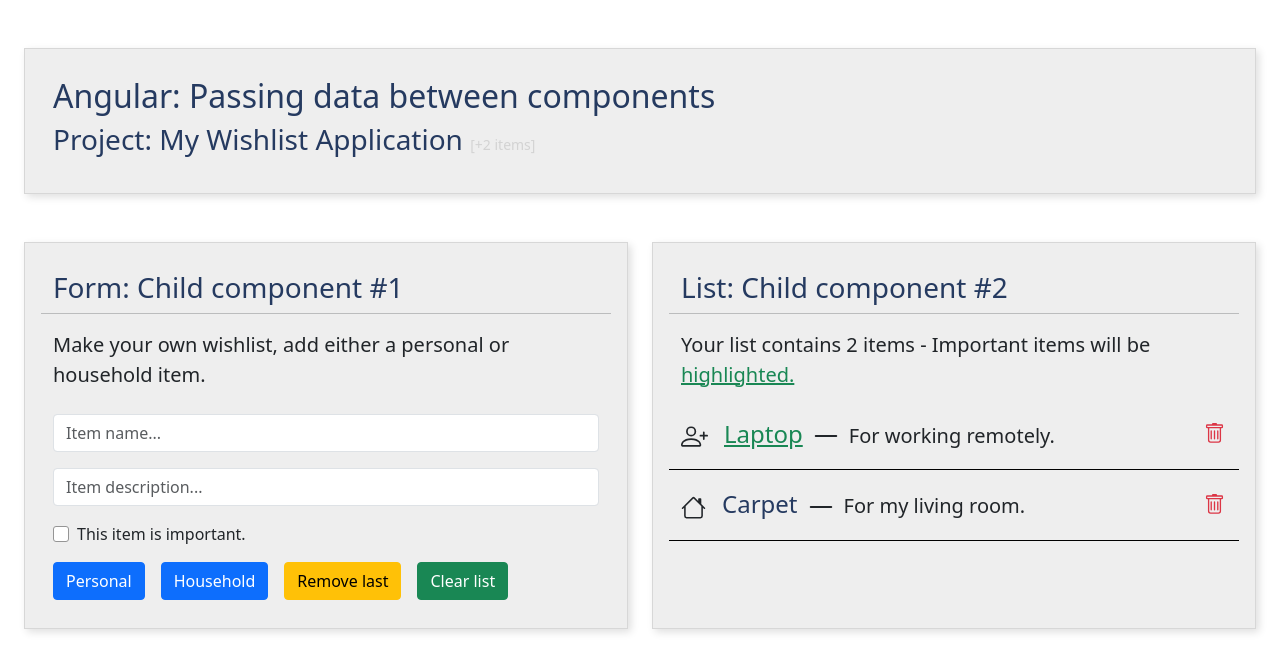
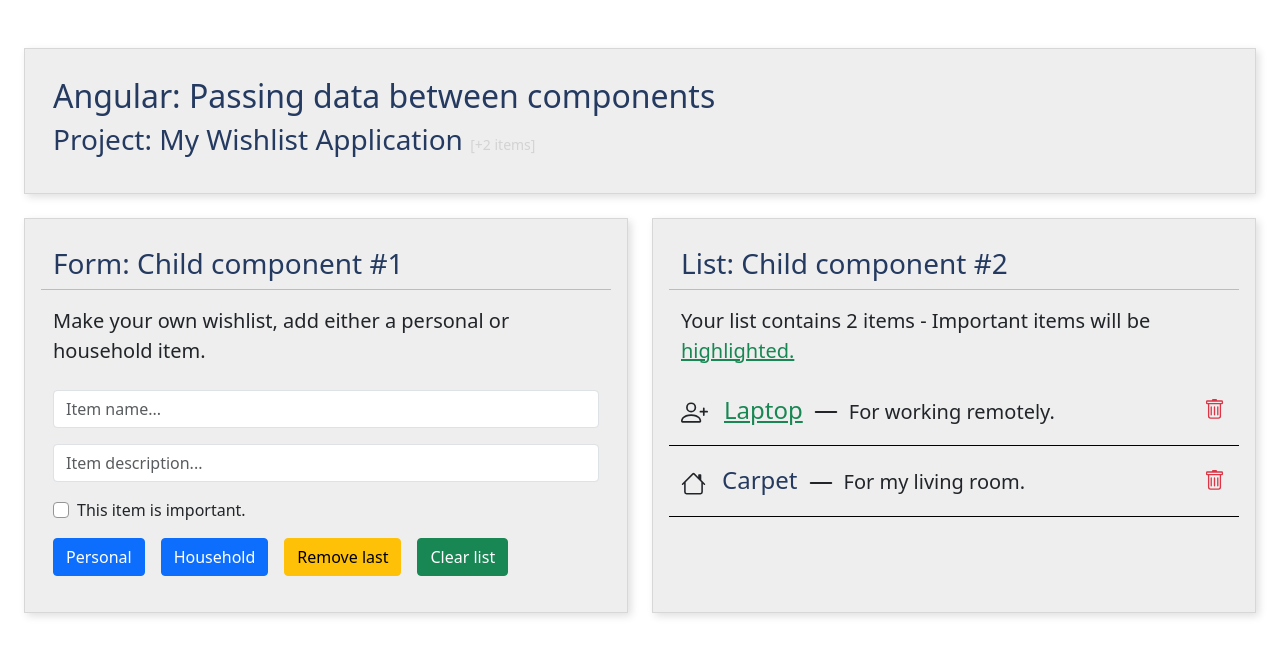
Before and after one commit to nickpolizogopoulos/shopping-list-app, an Angular app: page / in a window 1280 px wide. Shown: the top 672 px of the page. Built offline with nearby package versions, Linux system fonts and the light colour scheme.

Commit message:
Fixed the buttons & clean up

```diff
--- a/src/app/app.component.css
+++ /dev/null
@@ -1,7 +0,0 @@
-
-
-.addTwo {
-    font-size: 14px;
-    cursor: pointer;
-    color: rgb(211, 211, 211);
-}
--- a/src/app/app.component.html
+++ b/src/app/app.component.html
@@ -1,6 +1,6 @@
 <section class="container-fluid ps-4 pe-4">
-  <!-- LESSON TITLE -->
-      <div class="row mt-5 mb-5">
+  <section class="mt-5">
+    <div class="row">
       <div class="col">
         <div class="box">
           <h2>Angular: Passing data between components</h2>
@@ -10,9 +10,8 @@
         </div>
       </div>
     </div>
-
-  <!-- FORM AND LIST -->
-  <section class="row mt-5 d-block d-sm-block d-lg-flex">
+  </section>
+  <section class="row mt-4 d-block d-sm-block d-lg-flex">
     <!-- FORM BOX -->
     <div class="col mb-5">
       <div class="box">
--- a/src/app/app.component.ts
+++ b/src/app/app.component.ts
@@ -10,7 +10,13 @@ export interface ListItemProps {
 @Component({
   selector: 'app-root',
   templateUrl: './app.component.html',
-  styleUrls: ['./app.component.css']
+  styles: [`
+    .addTwo {
+      font-size: 14px;
+      cursor: pointer;
+      color: rgb(211, 211, 211);
+    }
+  `]
 })
 export class AppComponent {
 
--- a/src/app/form/form.component.css
+++ /dev/null
@@ -1,12 +0,0 @@
-
-
-.form-check-input {
-    border: 1px solid rgb(149, 149, 149);
-    border-radius: 3px;
-}
-.doneText {
-    margin-bottom: 100px;
-}
-.alert {
-    padding: 10px;
-}
--- a/src/app/form/form.component.html
+++ b/src/app/form/form.component.html
@@ -1,10 +1,11 @@
-<!-- TITLE  -->
+<section>
     <div class="row mb-2">
         <h3>Form: Child component #1</h3>
         <hr>
         <p class="lead">Make your own wishlist, add either a personal or household item.</p>
     </div>
-<!-- FORM  -->
+</section>
+<section>
     <div class="mb-3">
         <input
         [(ngModel)]="itemName"
@@ -14,7 +15,6 @@
         >
         <small *ngIf="missingName" class="text-danger">Please provide an item name.</small>
     </div>
-
     <div class="mb-3">
         <input
         [(ngModel)]="itemDescription"
@@ -24,7 +24,6 @@
         >
         <small *ngIf="missingDescription" class="text-danger">Please provide an item description.</small>
     </div>
-
     <div class="form-check mb-3">
         <input
             [checked]="itemImportant"
@@ -35,43 +34,39 @@
             This item is important.
         </label>
     </div>
-
-<div *ngIf="errorAlert" class="alert alert-danger rounded-1">
+    <div *ngIf="errorAlert" class="alert alert-danger rounded-1 p-2">
         Please fill both fields!
     </div>
-
+</section>
+<section>
     <button
-    class="btn btn-primary rounded-1 me-3"
+        class="btn btn-primary rounded-1 me-3 mb-2"
         (click)="onAddPersonal()"
     >Personal
     </button>
-
     <button
-    class="btn btn-primary rounded-1 me-3"
+        class="btn btn-primary rounded-1 me-3 mb-2"
         (click)="onAddHousehold()"
     >Household
     </button>
-
     <button
         (click)="onRemoveLast()"
-    class="btn btn-warning rounded-1 me-3"
+        class="btn btn-warning rounded-1 me-3 mb-2"
     >Remove last
     </button>
-
     <button
         *ngIf="clearButton && !clearedText"
-    class="btn btn-success rounded-1 me-3 text-white"
+        class="btn btn-success rounded-1 me-3 mb-2"
         (click)="onClear()"
     >Clear list
     </button>
-
-<button *ngIf="loadingButton && !clearedText" class="btn btn-success" type="button" disabled>
+    <button *ngIf="loadingButton && !clearedText" class="btn btn-success mb-2" type="button" disabled>
         <span class="spinner-border spinner-border-sm me-2" aria-hidden="true"></span>
         <span role="status">Clearing...</span>
     </button>
-
     <span *ngIf="clearedText" class="text-success lead">
         <svg xmlns="http://www.w3.org/2000/svg" width="25" height="25" fill="currentColor" class="bi bi-check-lg mb-1" viewBox="0 0 16 16">
             <path d="M12.736 3.97a.733.733 0 0 1 1.047 0c.286.289.29.756.01 1.05L7.88 12.01a.733.733 0 0 1-1.065.02L3.217 8.384a.757.757 0 0 1 0-1.06.733.733 0 0 1 1.047 0l3.052 3.093 5.4-6.425a.247.247 0 0 1 .02-.022"/>
         </svg>Done!
     </span>
+</section>
--- a/src/app/form/form.component.ts
+++ b/src/app/form/form.component.ts
@@ -4,7 +4,7 @@ import { ListItemProps } from '../app.component';
 @Component({
   selector: 'app-form',
   templateUrl: './form.component.html',
-  styleUrls: ['./form.component.css']
+  styles: ['.form-check-input {border: 1px solid rgb(149, 149, 149);}']
 })
 export class FormComponent {
 
@@ -36,7 +36,7 @@ export class FormComponent {
         this.errorAlert = true;
         setTimeout(():void => {
         this.errorAlert = false;
-        }, 2000);
+        }, 2000); //error alert goes off after 2 secs.
       } else this.missingName = false;
       if ( this.itemDescription === '' ) {
         this.missingDescription = true;
@@ -48,7 +48,7 @@ export class FormComponent {
         this.errorAlert = true;
         setTimeout(():void => {
         this.errorAlert = false;
-        }, 2000);
+        }, 2000); //error alert goes off after 2 secs.
       } else this.missingDescription = false;
       return;
     }
@@ -80,7 +80,7 @@ export class FormComponent {
         this.errorAlert = true;
         setTimeout(():void => {
         this.errorAlert = false;
-        }, 2000);
+        }, 2000); //error alert goes off after 2 secs.
       } else this.missingName = false;
       if ( this.itemDescription === '' ) {
         this.missingDescription = true;
@@ -92,7 +92,7 @@ export class FormComponent {
         this.errorAlert = true;
         setTimeout(():void => {
         this.errorAlert = false;
-        }, 2000);
+        }, 2000); //error alert goes off after 2 secs.
       } else this.missingDescription = false;
       return;
     }
@@ -125,8 +125,10 @@ export class FormComponent {
       this.clearButton = true;
       setTimeout(():void => {
         this.clearedText = false;
-      }, 1500);
-      this.clearList.emit(():void => {})
+      }, 1500); // cleared text goes off after 1.5 secs.
+      this.clearList.emit(
+        ():void => {}
+      )
     }, 1500);
   }
 
--- a/src/app/list/list.component.css
+++ /dev/null
@@ -1,11 +0,0 @@
-
-
-
-.h4 {
-    color: rgb(37, 58, 96);
-}
-.listbox {
-    margin-bottom: 6px;
-    padding: 14px 0px;
-    border-bottom: 1px solid black;
-}
--- a/src/app/list/list.component.ts
+++ b/src/app/list/list.component.ts
@@ -4,7 +4,16 @@ import { ListItemProps } from '../app.component';
 @Component({
   selector: 'app-list',
   templateUrl: './list.component.html',
-  styleUrls: ['./list.component.css']
+  styles: [`
+    .h4 {
+      color: rgb(37, 58, 96);
+    }
+    .listbox {
+        margin-bottom: 6px;
+        padding: 14px 0px;
+        border-bottom: 1px solid black;
+    }
+  `]
 })
 export class ListComponent {
 
```
Lines whose indentation alone changed are shown as unchanged.
